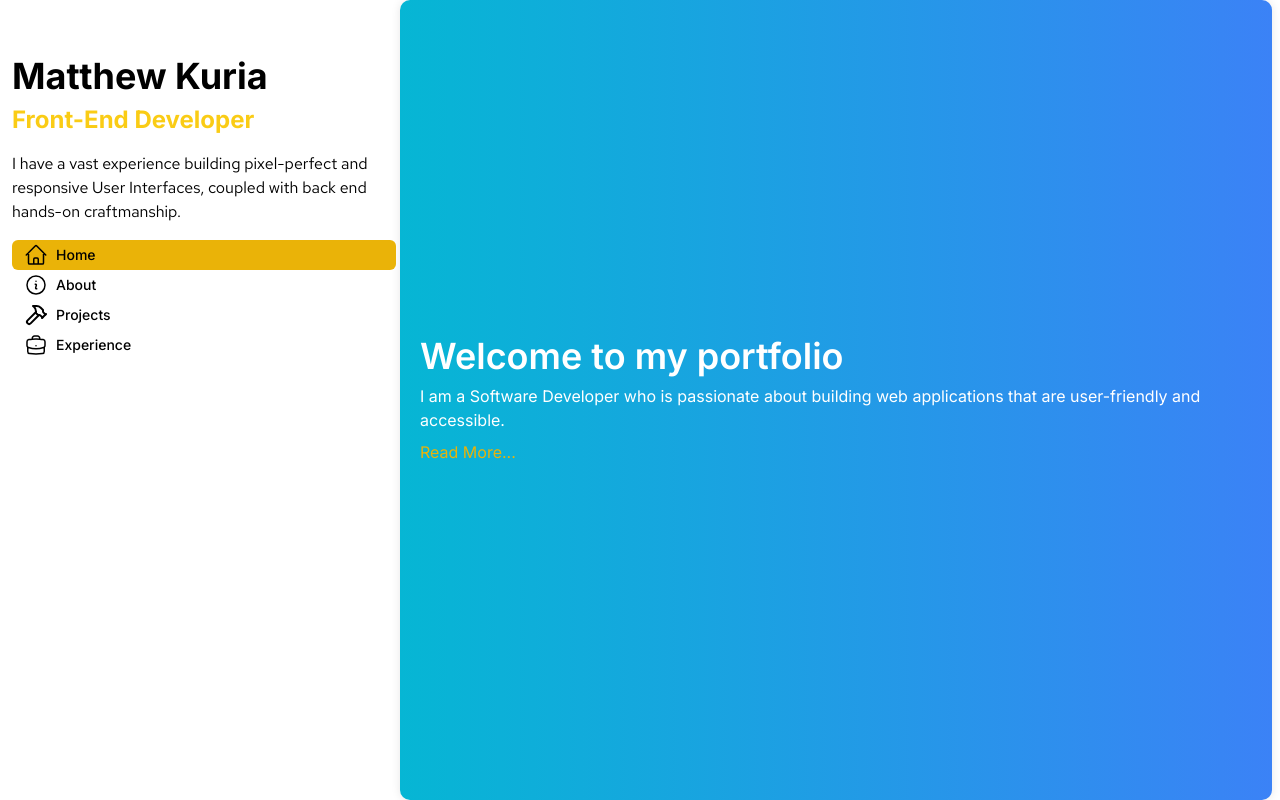
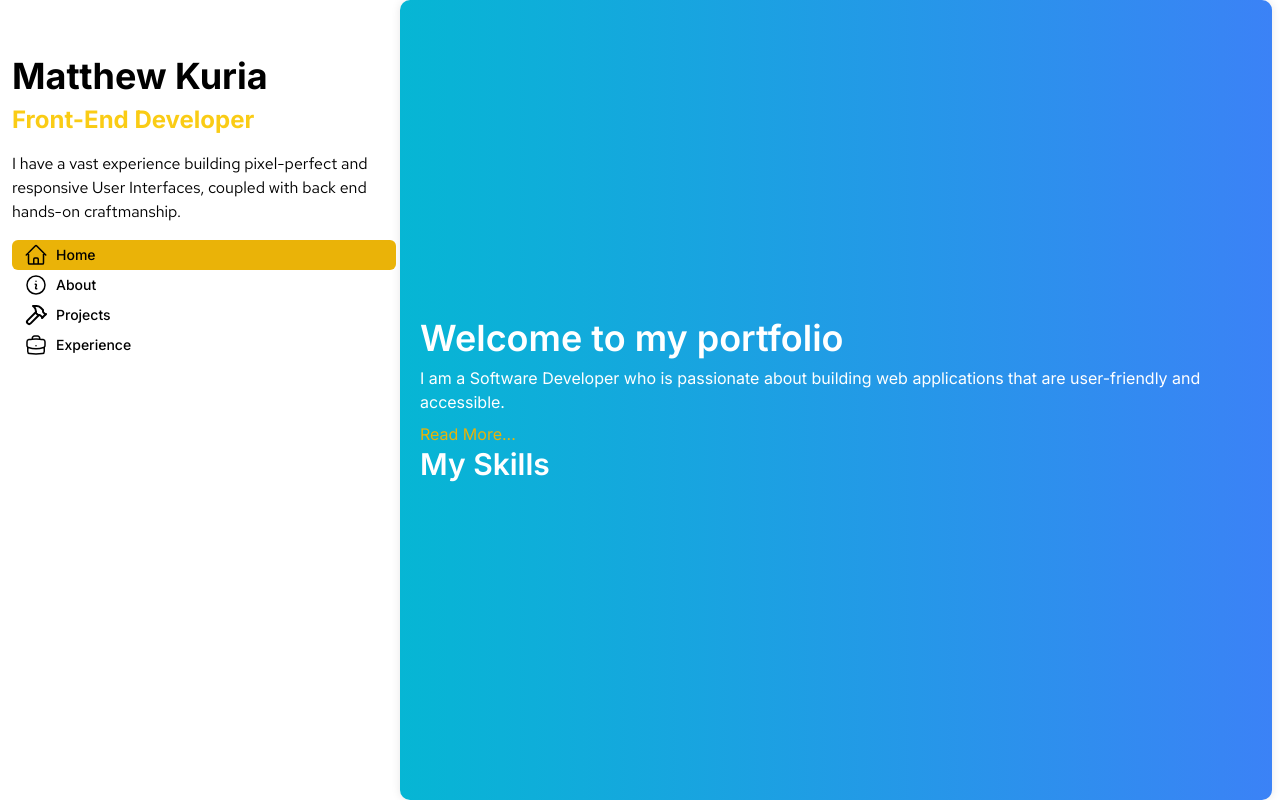
Before and after one commit to matthewkuria/myportifolio, a Next.js app: page / in a window 1280 px wide. Built offline with nearby package versions, Linux system fonts and the light colour scheme; a web font is replaced by a local one.

Commit message:
Add the skills to the homepage

```diff
--- a/app/page.tsx
+++ b/app/page.tsx
@@ -5,9 +5,10 @@ export default function Home() {
   return (
     <main className="intro text-white bg-gradient-to-r from-cyan-500 to-blue-500 flex flex-col md:flex md:justify-center md:items-center p-5 min-h-[60vh] md:min-h-[100vh]">
       <div className="text-left">
-        <h4 className="font-semibold text-4xl">Welcome to my portfolio</h4>
+        <h1 className="font-semibold text-4xl">Welcome to my portfolio</h1>
         <p className="my-2">I am a Software Developer who is passionate about building web applications that are user-friendly and accessible.</p>
         <Link href="/about" className="text-yellow-500 hover:text-white">Read More...</Link>
+        <h2 className="font-semibold text-3xl">My Skills</h2>
       </div>
 
     </main>
```
